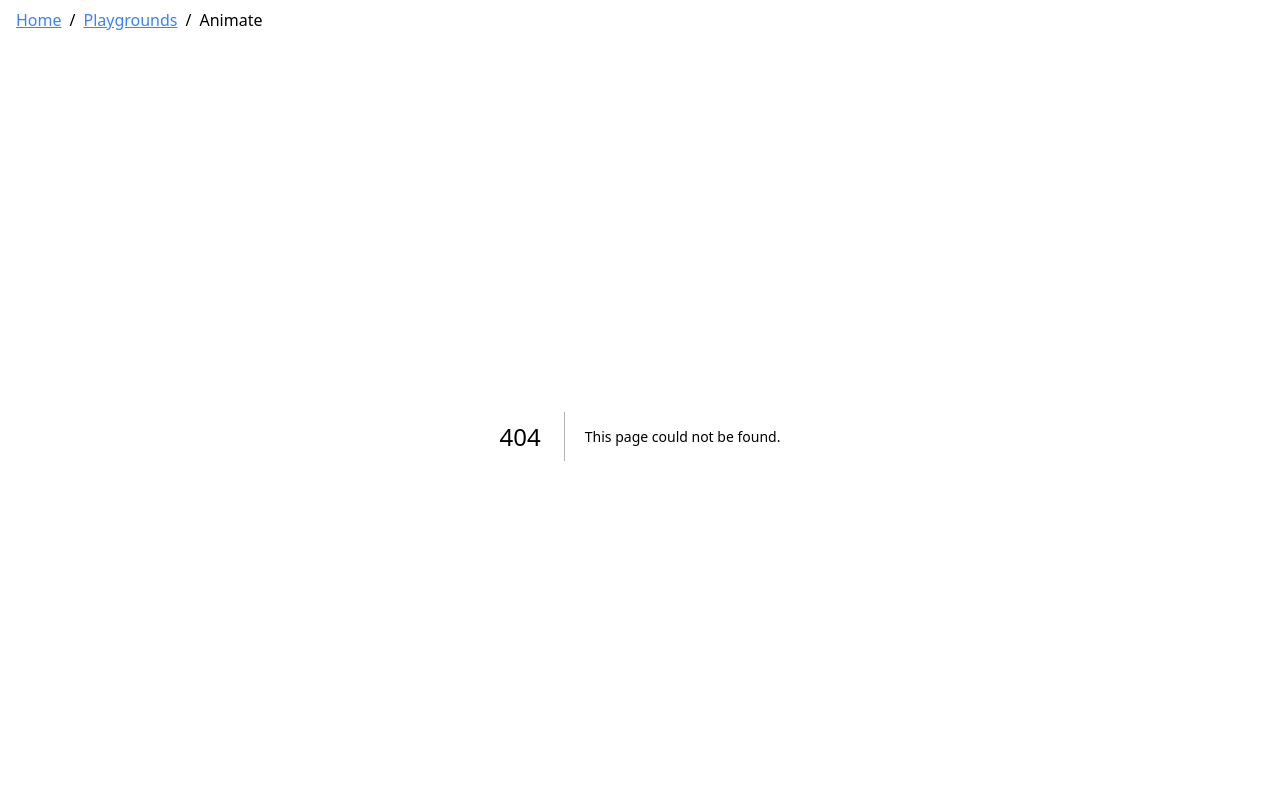
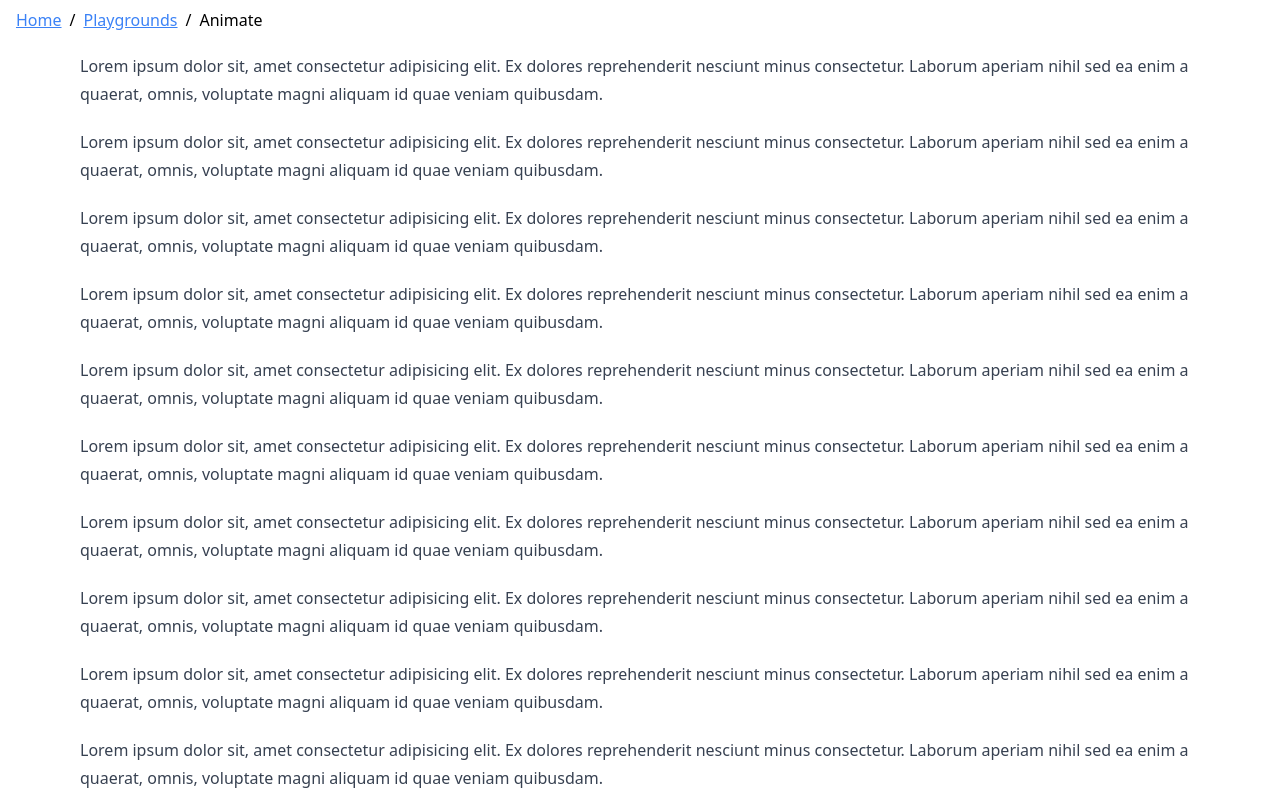
Before and after one commit to lesleh/lesleh-playground, a Next.js app: page /playgrounds/animate in a window 1280 px wide. Before the commit this address had no page. Shown: the top 800 px of the page. Built offline with nearby package versions, Linux system fonts and the light colour scheme.

Commit message:
feat: add animated page with motion effects
This commit introduces a new AnimatePage component that utilizes the motion library to create animated text elements. The page displays a list of items that fade in as they come into view, enhancing the user experience with smooth transitions.

```diff
--- /dev/null
+++ b/src/app/playgrounds/animate/page.tsx
@@ -0,0 +1,26 @@
+import * as motion from "motion/react-client";
+
+const items = Array.from({ length: 200 }, (_, i) => `Item ${i + 1}`);
+
+export default function AnimatePage() {
+  return (
+    <div className="mx-auto max-w-6xl p-4 prose">
+      {items.map((text, index) => (
+        <motion.p
+          key={index}
+          initial={{ opacity: 0 }}
+          whileInView={{
+            opacity: 1,
+            transition: { duration: 0.5, delay: 0.1 },
+          }}
+          viewport={{ once: true }}
+        >
+          Lorem ipsum dolor sit, amet consectetur adipisicing elit. Ex dolores
+          reprehenderit nesciunt minus consectetur. Laborum aperiam nihil sed ea
+          enim a quaerat, omnis, voluptate magni aliquam id quae veniam
+          quibusdam.
+        </motion.p>
+      ))}
+    </div>
+  );
+}
```
